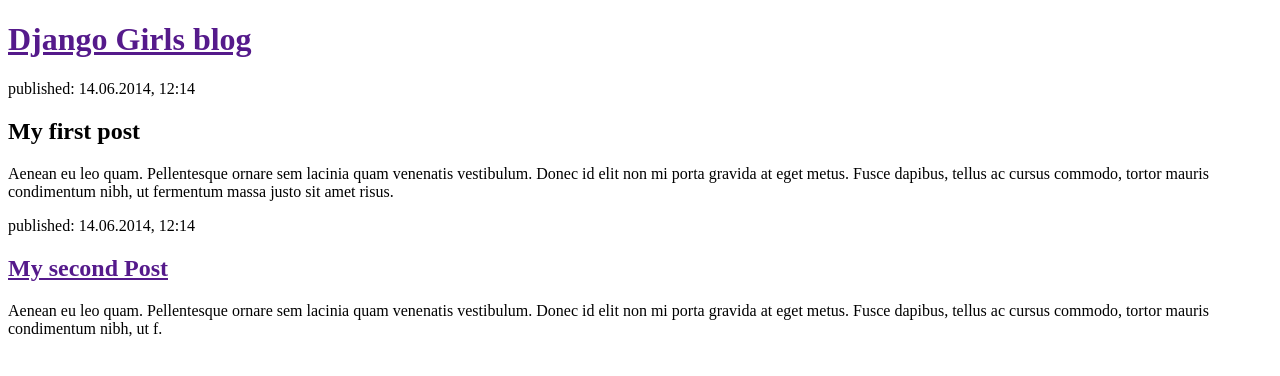
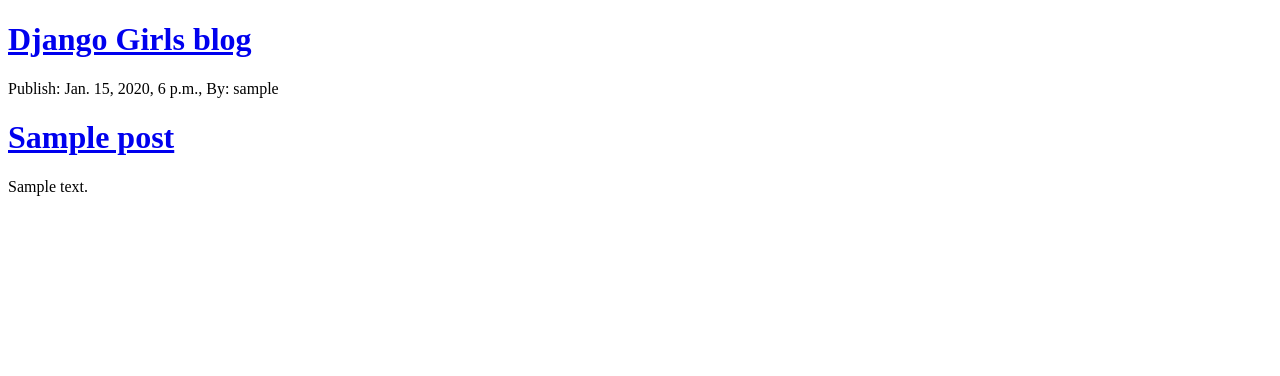
Before and after one commit to quant-tam/my-first-blog, a Django app: page / in a window 1280 px wide. Shown: the top 376 px of the page. Run offline with Django 5.2, Linux system fonts and the light colour scheme; tables that the repository leaves empty hold one stand-in row (values such as "Sample post").

Commit message:
Modified templates to display from database.

```diff
--- a/blog/templates/blog/post_list.html
+++ b/blog/templates/blog/post_list.html
@@ -9,18 +9,15 @@
 </head>
 <body>
 <div>
-    <h1><a href="">Django Girls blog</a></h1>
+    <h1><a href="/">Django Girls blog</a></h1>
 </div>
 
-<div>
-    <p>published: 14.06.2014, 12:14</p>
-    <h2>My first post</h2>
-    <p>Aenean eu leo quam. Pellentesque ornare sem lacinia quam venenatis vestibulum. Donec id elit non mi porta gravida at eget metus. Fusce dapibus, tellus ac cursus commodo, tortor mauris condimentum nibh, ut fermentum massa justo sit amet risus.</p>
-</div>
-<div>
-    <p>published: 14.06.2014, 12:14</p>
-    <h2><a href="">My second Post</a></h2>
-    <p>Aenean eu leo quam. Pellentesque ornare sem lacinia quam venenatis vestibulum. Donec id elit non mi porta gravida at eget metus. Fusce dapibus, tellus ac cursus commodo, tortor mauris condimentum nibh, ut f.</p>
-</div>
+{% for post in posts %}
+    <div>
+        <p>Publish: {{ post.published_date }}, By: {{ post.author }}</p>
+        <h1><a href="/">{{ post.title }}</a></h1>
+        <p>{{ post.text|linebreaksbr }}</p>
+    </div>
+{% endfor %}
 </body>
 </html>
--- a/blog/views.py
+++ b/blog/views.py
@@ -1,10 +1,10 @@
 from django.shortcuts import render
-
-from blog.models import Post
+from django.utils import timezone
+from .models import Post
 
 
-# Create your views here.
 
 
 def post_list(request):
-    return render(request, 'blog/post_list.html')
+    posts = Post.objects.filter(published_date__lte=timezone.now()).order_by('published_date')
+    return render(request, 'blog/post_list.html', {'posts': posts})
```
